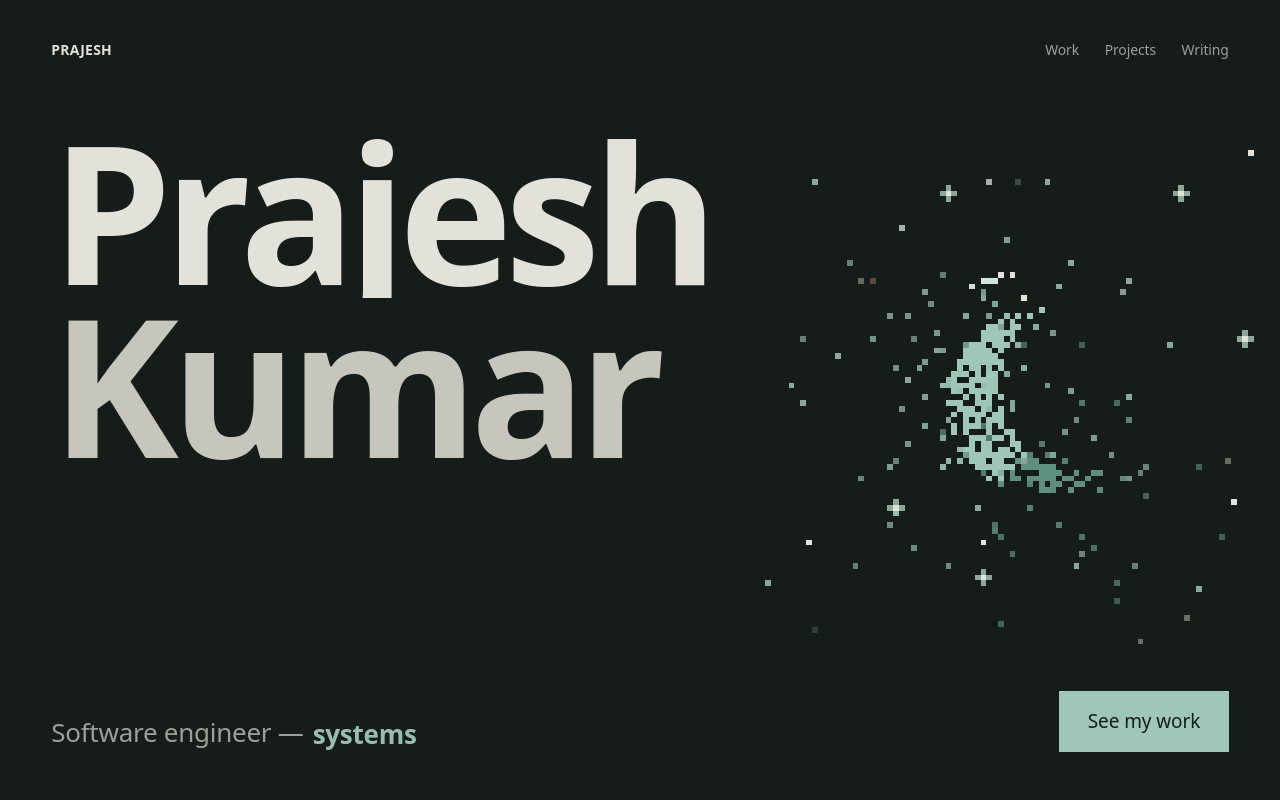
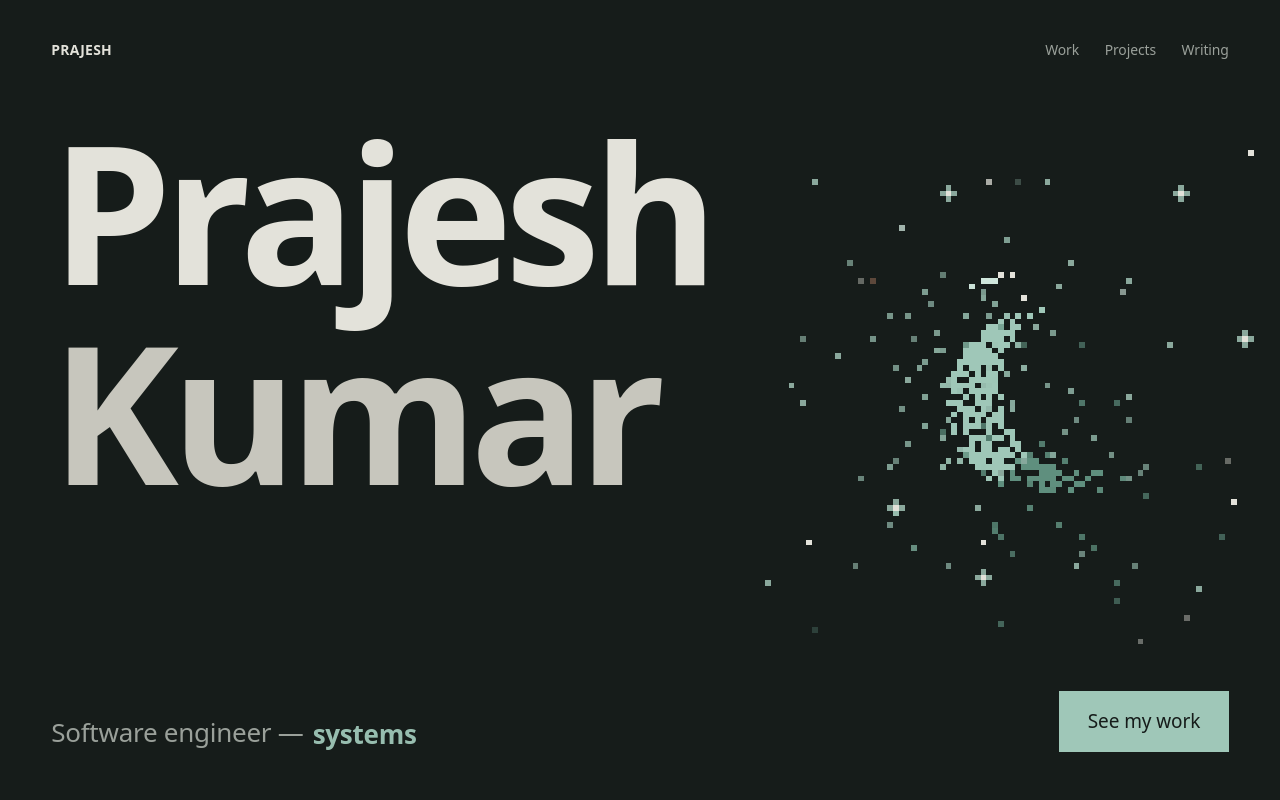
Before and after one commit to prajeshkumarg/portfolio, a Next.js app: page / in a window 1280 px wide. Shown: the top 800 px of the page. Built offline with nearby package versions, Linux system fonts and the light colour scheme; a web font is replaced by a local one.

Commit message:
taste-folio: give the hero name's descenders room so the j is not clipped
The reveal mask still clipped the j's descender tail; added matching bottom
padding + negative margin to the mask (as with the top), so descenders clear.

```diff
--- a/components/Hero/Hero.module.css
+++ b/components/Hero/Hero.module.css
@@ -54,14 +54,17 @@
 }
 
 /* The reveal mask clips the rising line. With tight leading the clip box is
-   shorter than the glyphs' ascenders, so it shaves the tops of P, j, k. Pad the
-   mask top (and pull it back with a negative margin so layout does not shift),
-   giving the ascenders room while still hiding the line as it rises. */
+   shorter than the glyphs, so it shaves ascender tops (P, K) AND descender
+   tails (the j). Pad the mask on BOTH top and bottom, pulling each back with a
+   matching negative margin so layout does not shift, giving ascenders and
+   descenders room while the line still hides as it rises. */
 .line {
   display: block;
   overflow: hidden;
   padding-top: 0.14em;
   margin-top: -0.14em;
+  padding-bottom: 0.22em;
+  margin-bottom: -0.22em;
 }
 
 .line > span {
```
